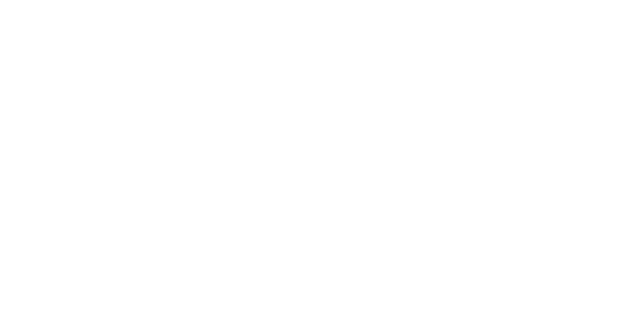
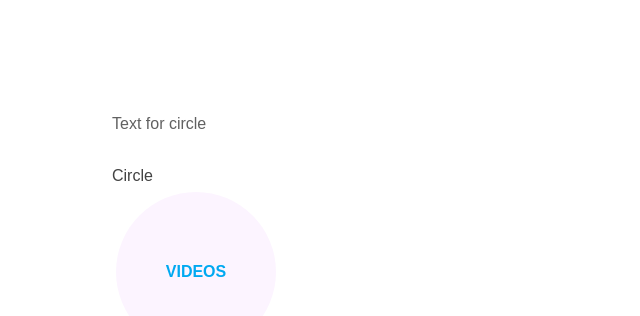
Before and after one commit to weenix1/streamkids-app, a React (Vite) app: page /storybook in a window 1280 px wide. Before the commit this address had no page. Shown: the top 316 px of the page, without its empty margins (0-640 px from the left). Built offline with nearby package versions, Linux system fonts and the light colour scheme.

Commit message:
added storybook

```diff
--- a/src/App.tsx
+++ b/src/App.tsx
@@ -12,6 +12,7 @@
 import EnterOtp from './components/EnterOtp';
 import ChildProfileSetUp from './components/ChildProfileSetUp';
 import HomeScreen from './components/HomeScreen';
+import StoryBook from './components/StoryBook';
 
 function App() {
   return (
@@ -29,6 +30,7 @@
           <Route path='/enterotp' element={<EnterOtp />} />
           <Route path='/childprofile' element={<ChildProfileSetUp />} />
           <Route path='/homescreen' element={<HomeScreen />} />
+          <Route path='/storybook' element={<StoryBook />} />
         </Routes>
       </BrowserRouter>
     </Layout>
--- /dev/null
+++ b/src/components/BaseUi/Case.tsx
@@ -0,0 +1,20 @@
+import Text from './Text';
+import { FunctionComponent, PropsWithChildren } from 'react';
+
+type CaseProperties = {
+  title?: string;
+};
+
+export const Case: FunctionComponent<PropsWithChildren<CaseProperties>> = ({
+  title,
+  children,
+}) => (
+  <div className="flex-row flex-1 py-2">
+    {title && (
+      <div>
+        <Text color='gray'>{title}</Text>
+      </div>
+    )}
+    <div className="my-1 mx-1">{children}</div>
+  </div>
+);
--- /dev/null
+++ b/src/components/BaseUi/CaseGroup.tsx
@@ -0,0 +1,26 @@
+import { FunctionComponent, PropsWithChildren } from 'react';
+import Text from './Text';
+import Divider from './Divider';
+
+type CaseGroupProperties = {
+  title?: string;
+  col?: boolean;
+};
+
+export const CaseGroup: FunctionComponent<
+  PropsWithChildren<CaseGroupProperties>
+> = ({ title, children, col = false }) => (
+  <>
+    {title && (
+      <div>
+        <Text color='light_gray'>{title}</Text>
+      </div>
+    )}
+    <div className={`flex ${col ? 'flex-col' : 'flex-row'} flex-wrap py-5`}>
+      {children}
+    </div>
+    <div className="py-2">
+      <Divider />
+    </div>
+  </>
+);
--- a/src/components/BaseUi/CircleBox.tsx
+++ b/src/components/BaseUi/CircleBox.tsx
@@ -38,7 +38,7 @@
       input: 'pl-8',
     },
     center: {
-      icon: 'absolute top-1/4 left-[15%] transform -translate-x-1/2 -translate-y-1/2',
+      icon: 'absolute top-2/4 left-2/4 transform -translate-x-1/2 -translate-y-1/2',
       input: '',
     },
     end: {
@@ -56,10 +56,11 @@
   return (
     <Box>
       <div className={`relative ${widthValue} ${heightValue} ${ConfigBackGroundValues[bgColor]} rounded-full`}>
+        <div className={`${selectedStyle.icon}`}>
+          <Text bold color="blue">{text}</Text>
+        </div>
       </div>
-      <div className={`${selectedStyle.icon}`}>
-        <Text bold color="blue">{text}</Text>
-      </div>
+
     </Box>
 
   );
--- /dev/null
+++ b/src/components/BaseUi/CircleStory.tsx
@@ -0,0 +1,15 @@
+import { Case } from "./Case"
+import { CaseGroup } from "./CaseGroup"
+import CircleBox from "./CircleBox"
+
+const CircleStory = () => {
+  return (
+    <CaseGroup title="Text for circle">
+      <Case title="Circle">
+        <CircleBox width="sm" height="lg" bgColor="light_pink" iconPosition="center" text="VIDEOS" />
+      </Case>
+    </CaseGroup>
+  )
+}
+
+export default CircleStory
--- /dev/null
+++ b/src/components/BaseUi/Divider.tsx
@@ -0,0 +1,20 @@
+import { ConfigColor } from "../../types";
+
+
+const Divider: React.FC<{
+  type?: 'vertical' | 'horizontal';
+  color?: ConfigColor;
+}> = ({ type = 'horizontal', color = 'ald_blue_light_periwinkle' }) => {
+  const types = {
+    horizontal: `grid grid-rows-2 divide-y divide-${color}`,
+    vertical: `grid grid-cols-2 divide-x divide-${color}`,
+  };
+  return (
+    <div className={types[type]}>
+      <div />
+      <div />
+    </div>
+  );
+};
+
+export default Divider;
--- a/src/components/StoryBook.tsx
+++ b/src/components/StoryBook.tsx
@@ -1,8 +1,11 @@
+import CircleStory from "./BaseUi/CircleStory";
+import LayoutPanel from "./BaseUi/LayoutPanel";
+
 const StoryBook = () => {
   return (
-    <div>
-      <h1>StoryBook</h1>
-    </div>
+    <LayoutPanel>
+      <CircleStory />
+    </LayoutPanel>
   );
 }
 
```
